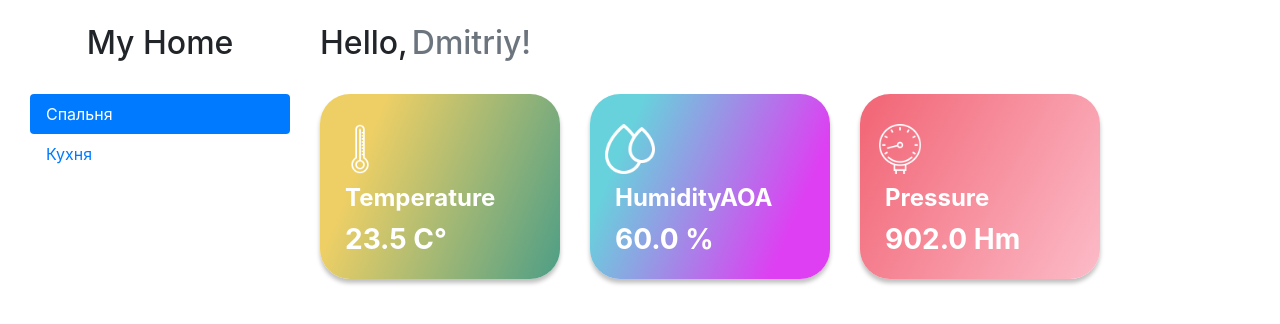
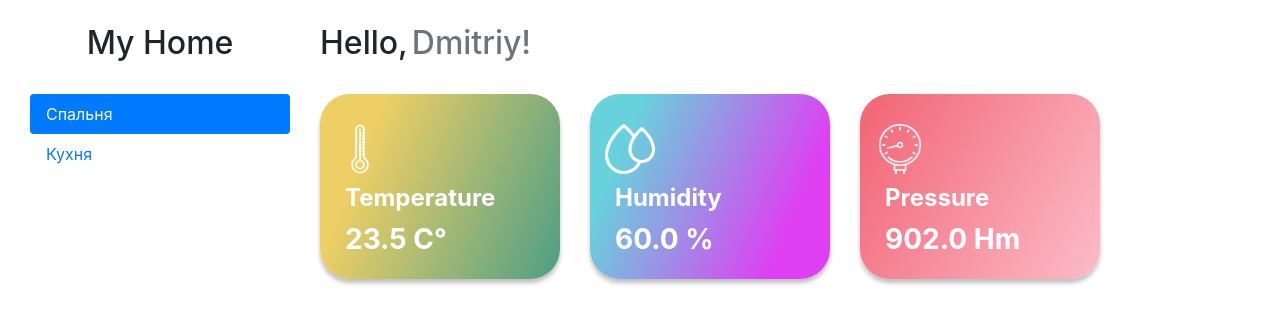
Before and after one commit to Cr3w-Agency/cr3whome, a Django app: page /home/2/ in a window 1280 px wide. Shown: the top 324 px of the page. Run offline with Django 3.2, Linux system fonts and the light colour scheme; data comes from the database, SQL or seed files in the repository; both versions use the stored data as it was before the commit; some libraries are stand-ins or nearby versions.

Commit message:
succes deploy

```diff
--- a/dashboard/templates/dashboard/index.html
+++ b/dashboard/templates/dashboard/index.html
@@ -13,7 +13,7 @@
     {% if place.humidity_device %}
     <div class="col-lg-3 col-md-12 box box-2">
         <img src="{% static 'img/humidity.png' %}" alt="" class="box-image">
-        <h4 class="box-text">HumidityAOA</h4>
+        <h4 class="box-text">Humidity</h4>
         <h3 class="box-text">{{ humidity.value }} %</h3>
     </div>
     {% endif %}
```
Also changed, not shown: db.sqlite3 (deleted).
